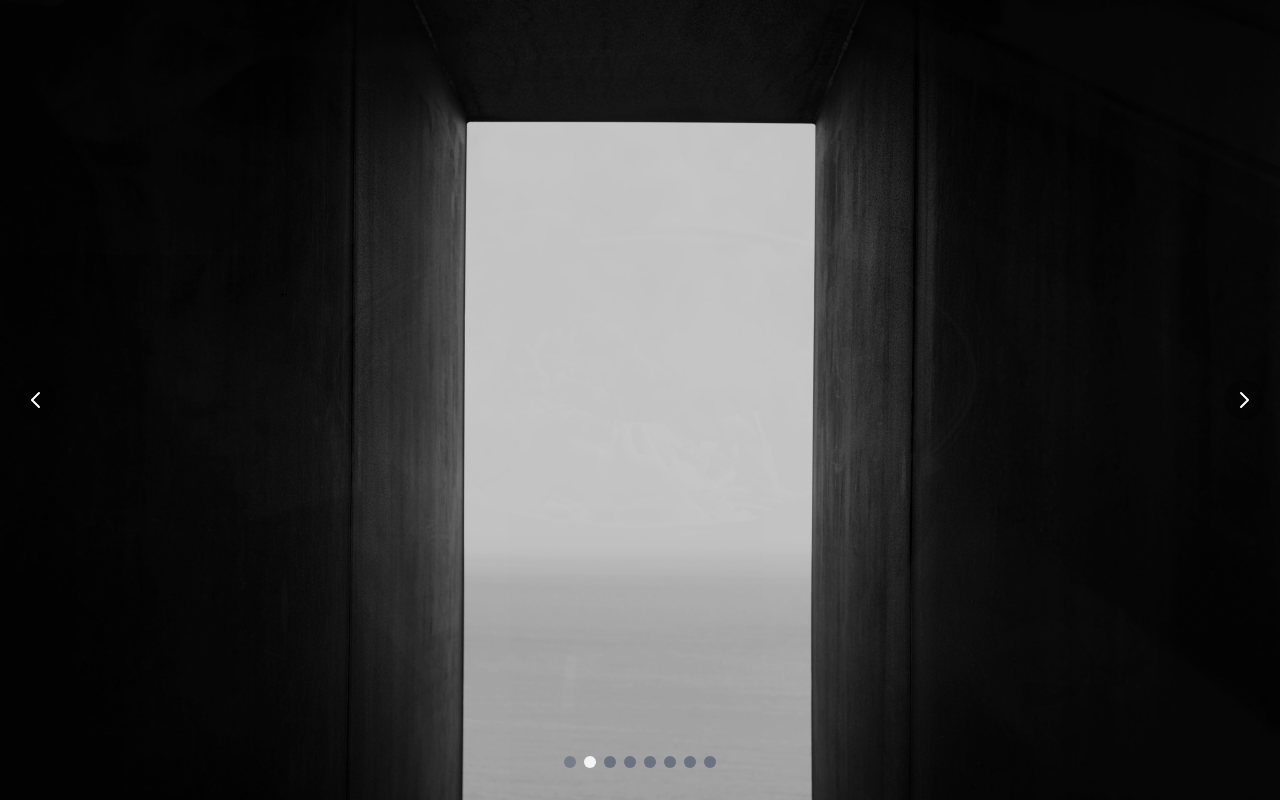
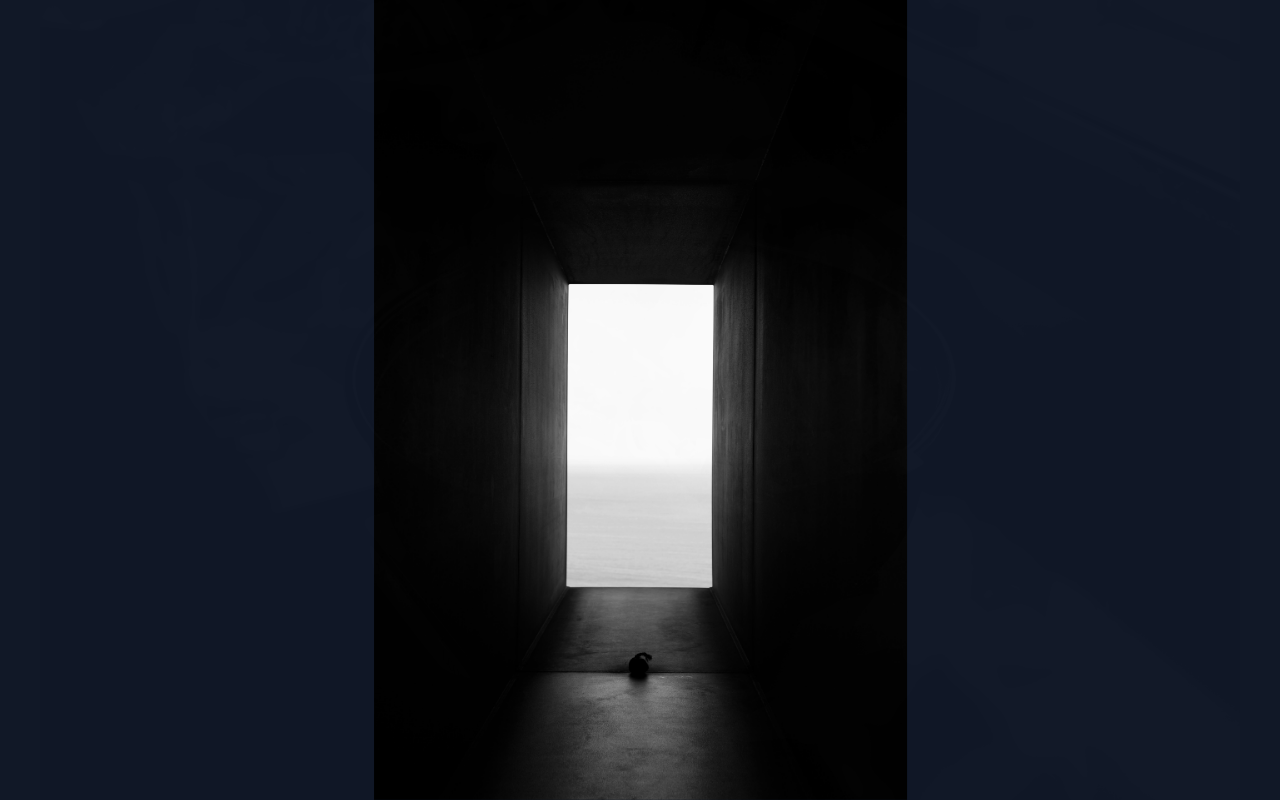
Before and after one commit to shukuryo/Rin-s-photography, a plain HTML site: page index.html in a window 1280 px wide. Drawn offline with nearby package versions, Linux system fonts and the light colour scheme.

Commit message:
Update index.html

```diff
--- a/index.html
+++ b/index.html
@@ -17,11 +17,7 @@
         }
         /* スライドのトランジション効果 */
         .slide {
-            transition: opacity 1s ease-in-out;
-        }
-        /* アクティブなドットのスタイル */
-        .dot.active {
-            background-color: white;
+            transition: opacity 1.5s ease-in-out; /* フェードの時間を1.5秒に調整 */
         }
     </style>
 </head>
@@ -34,27 +30,11 @@
             <!-- ここにJavaScriptでスライドが挿入されます -->
         </div>
 
-        <!-- 画像を少し暗くするためのオーバーレイ -->
-        <div class="absolute inset-0 bg-black bg-opacity-20 z-10 pointer-events-none"></div>
-
-        <!-- スライドショーのナビゲーションボタン -->
-        <button id="prev" class="absolute left-4 top-1/2 -translate-y-1/2 z-20 p-2 bg-black bg-opacity-30 rounded-full hover:bg-opacity-50 transition-all">
-            <svg class="w-6 h-6" fill="none" stroke="currentColor" viewBox="0 0 24 24" xmlns="http://www.w3.org/2000/svg"><path stroke-linecap="round" stroke-linejoin="round" stroke-width="2" d="M15 19l-7-7 7-7"></path></svg>
-        </button>
-        <button id="next" class="absolute right-4 top-1/2 -translate-y-1/2 z-20 p-2 bg-black bg-opacity-30 rounded-full hover:bg-opacity-50 transition-all">
-            <svg class="w-6 h-6" fill="none" stroke="currentColor" viewBox="0 0 24 24" xmlns="http://www.w3.org/2000/svg"><path stroke-linecap="round" stroke-linejoin="round" stroke-width="2" d="M9 5l7 7-7 7"></path></svg>
-        </button>
-
-        <!-- ドットインジケーター -->
-        <div id="dots-container" class="absolute bottom-8 left-1/2 -translate-x-1/2 z-20 flex space-x-2">
-             <!-- ここにJavaScriptでドットが挿入されます -->
-        </div>
     </main>
 
     <script>
         document.addEventListener('DOMContentLoaded', function() {
             // --- スライドショーの画像設定 ---
-            // ↓↓↓ ここのファイル名を変更してください ↓↓↓
             const images = [
                 'DSCF0707.jpg',
                 'DSCF1359.jpg',
@@ -65,101 +45,56 @@
                 'DSCF2410.jpg',
                 'DSCF2479.jpg'
             ];
-            // ↑↑↑ ここのファイル名を変更してください ↑↑↑
 
             const slideshowContainer = document.getElementById('slideshow-container');
-            const dotsContainer = document.getElementById('dots-container');
 
-            // --- 画像とドットを動的に生成 ---
+            // --- 画像を動的に生成 ---
             images.forEach((src, index) => {
                 // スライド要素を作成
                 const slide = document.createElement('div');
                 slide.className = 'slide absolute w-full h-full opacity-0';
+                // 縦長の写真を全体表示するようにスタイルを変更
                 slide.style.backgroundImage = `url('${src}')`;
-                slide.style.backgroundSize = 'cover';
+                slide.style.backgroundSize = 'contain'; // 'cover'から'contain'へ変更
                 slide.style.backgroundPosition = 'center';
+                slide.style.backgroundRepeat = 'no-repeat'; // 画像の繰り返しを無効化
+
                 if (index === 0) {
                     slide.classList.remove('opacity-0');
                     slide.classList.add('opacity-100');
                 }
                 slideshowContainer.appendChild(slide);
-
-                // ドット要素を作成
-                const dot = document.createElement('button');
-                dot.className = 'dot w-3 h-3 bg-gray-500 rounded-full hover:bg-white transition-colors';
-                if (index === 0) {
-                    dot.classList.add('active');
-                }
-                dot.addEventListener('click', () => {
-                    showSlide(index);
-                    resetInterval();
-                });
-                dotsContainer.appendChild(dot);
             });
 
             // --- スライドショーのロジック ---
             const slides = slideshowContainer.querySelectorAll('.slide');
-            const dots = dotsContainer.querySelectorAll('.dot');
-            const prevBtn = document.getElementById('prev');
-            const nextBtn = document.getElementById('next');
-
             let currentIndex = 0;
-            let slideInterval;
 
             function showSlide(index) {
                 // インデックスの境界チェック
                 if (index >= slides.length) {
                     currentIndex = 0;
-                } else if (index < 0) {
-                    currentIndex = slides.length - 1;
                 } else {
                     currentIndex = index;
                 }
 
-                // すべてのスライドを非表示にし、ドットを非アクティブにする
+                // すべてのスライドを非表示にする
                 slides.forEach(slide => {
                     slide.classList.remove('opacity-100');
                     slide.classList.add('opacity-0');
                 });
-                dots.forEach(dot => {
-                    dot.classList.remove('active');
-                });
 
-                // 現在のスライドとドットをアクティブにする
+                // 現在のスライドを表示する
                 slides[currentIndex].classList.remove('opacity-0');
                 slides[currentIndex].classList.add('opacity-100');
-                dots[currentIndex].classList.add('active');
             }
 
             function nextSlide() {
                 showSlide(currentIndex + 1);
             }
 
-            function prevSlide() {
-                showSlide(currentIndex - 1);
-            }
-
-            // --- イベントリスナー ---
-            prevBtn.addEventListener('click', () => {
-                prevSlide();
-                resetInterval();
-            });
-            nextBtn.addEventListener('click', () => {
-                nextSlide();
-                resetInterval();
-            });
-
             // --- 自動再生 ---
-            function startInterval() {
-                slideInterval = setInterval(nextSlide, 5000); // 5秒ごとにスライドを切り替え
-            }
-
-            function resetInterval() {
-                clearInterval(slideInterval);
-                startInterval();
-            }
-
-            startInterval();
+            setInterval(nextSlide, 5000); // 5秒ごとにスライドを切り替え
         });
     </script>
 </body>
```
